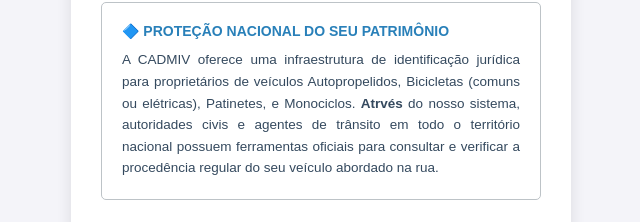
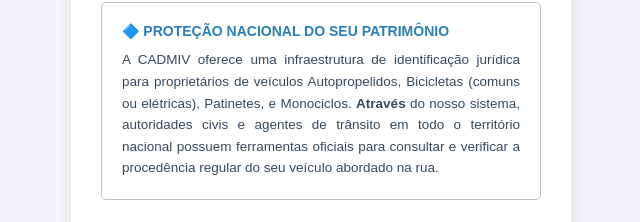
Before and after one commit to brasilatayde192-blip/cadmiv-project, a website: page apresentacao.html in a window 1280 px wide. Shown: the part 283-505 px from the top of the page, 319-959 px from the left. Drawn offline with Linux system fonts and the light colour scheme.

Commit message:
Add files via upload

```diff
--- a/apresentacao.html
+++ b/apresentacao.html
@@ -29,7 +29,7 @@
         <div class="info-box">
             <div class="info-title">🔷 PROTEÇÃO NACIONAL DO SEU PATRIMÔNIO</div>
             <div class="info-text">
-                A CADMIV oferece uma infraestrutura de identificação jurídica para proprietários de veículos Autopropelidos, Bicicletas (comuns ou elétricas), Patinetes, e Monociclos. <strong>Atrvés</strong> do nosso sistema, autoridades civis e agentes de trânsito em todo o território nacional possuem ferramentas oficiais para consultar e verificar a procedência regular do seu veículo abordado na rua.
+                A CADMIV oferece uma infraestrutura de identificação jurídica para proprietários de veículos Autopropelidos, Bicicletas (comuns ou elétricas), Patinetes, e Monociclos. <strong>Através</strong> do nosso sistema, autoridades civis e agentes de trânsito em todo o território nacional possuem ferramentas oficiais para consultar e verificar a procedência regular do seu veículo abordado na rua.
             </div>
         </div>
 
```
